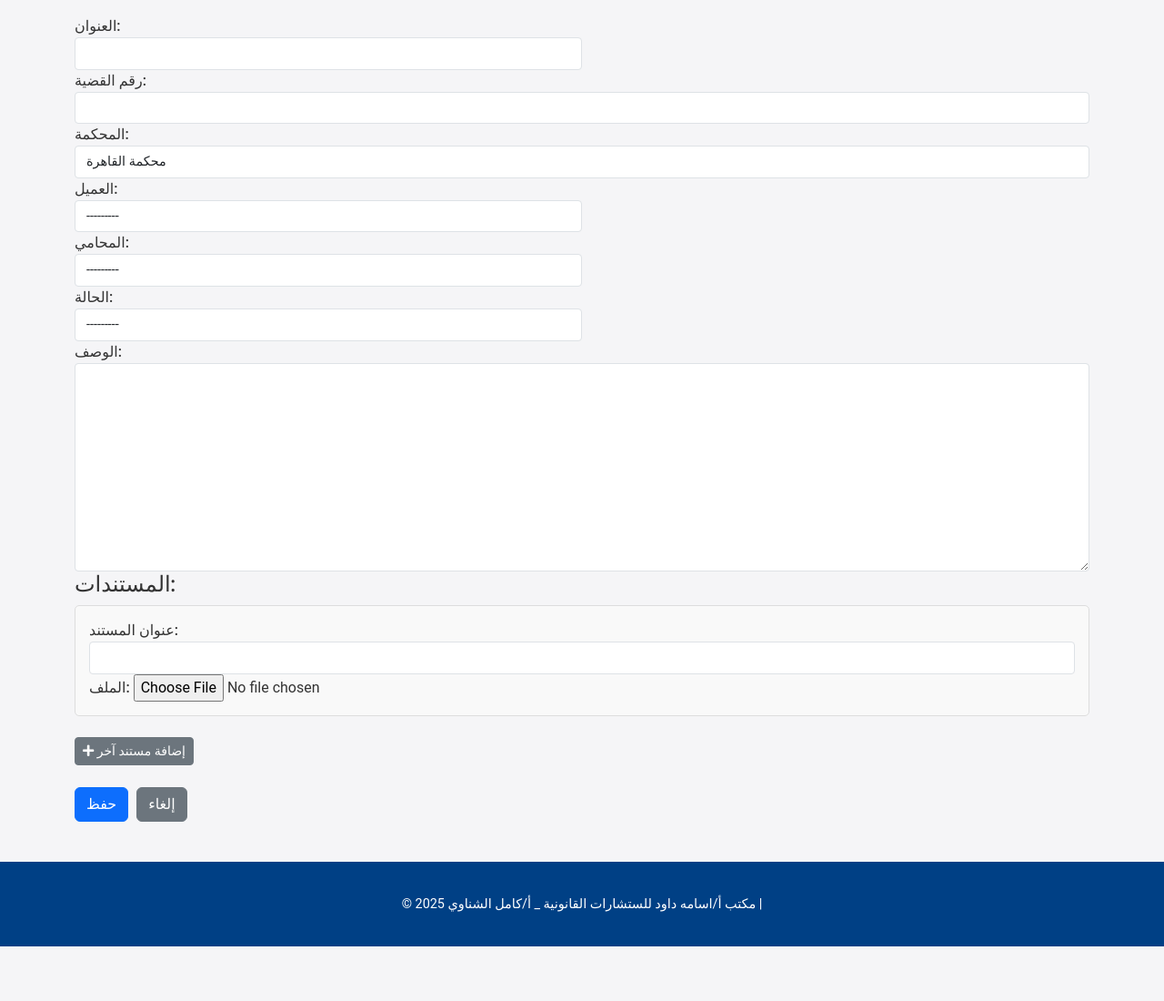
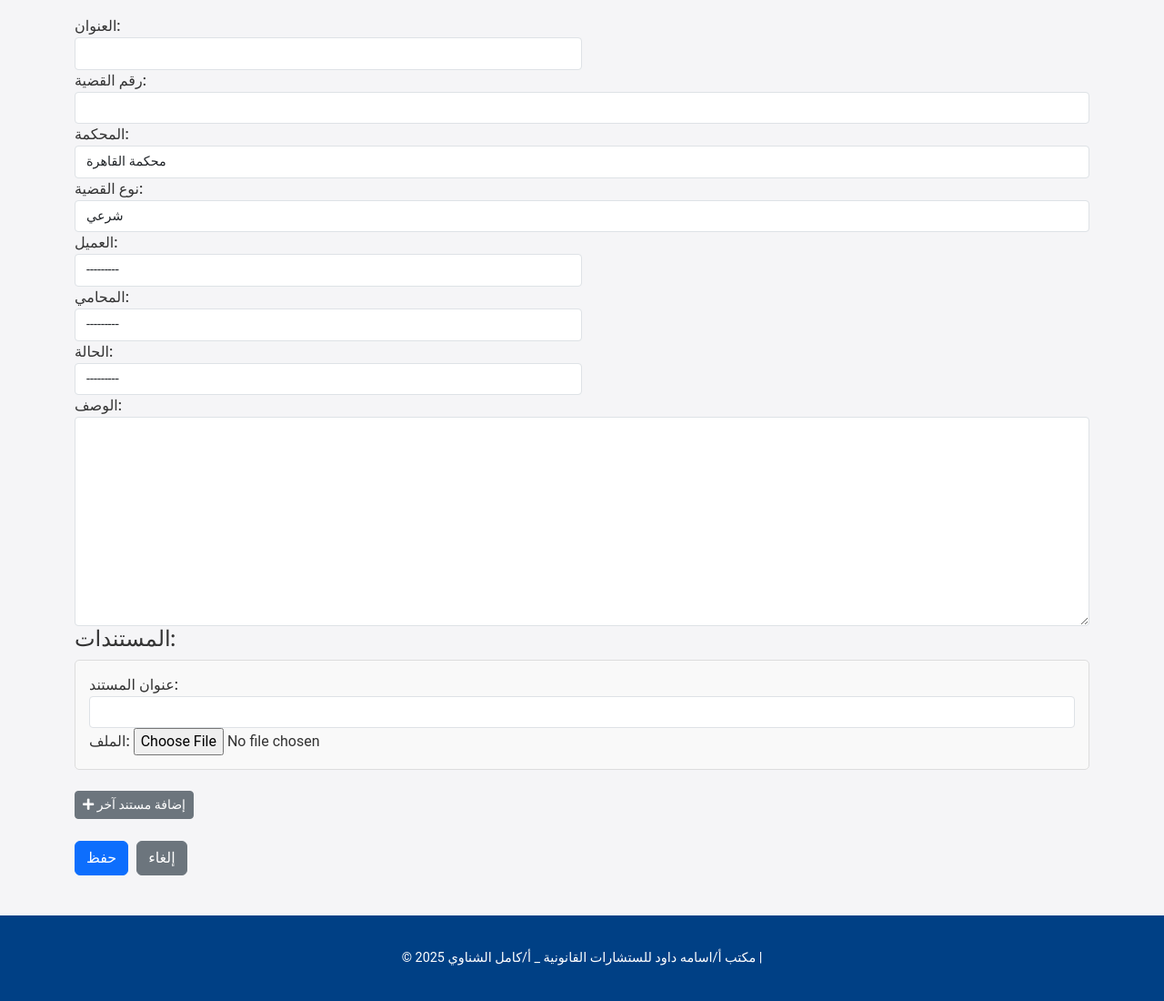
Before and after one commit to MmahmoudEg/Law_firm_system-, a Django app: page /case/create/ in a window 1280 px wide. Shown: the part 195-1295 px from the top of the page at 91% size. Before the commit the page ends 1235 px from the top, so only its background shows below. Run offline with Django 5.2, Linux system fonts and the light colour scheme; tables that the repository leaves empty hold one stand-in row (Sample ...); some libraries are stand-ins or nearby versions.

Commit message:
V2
documents working

```diff
--- a/cases/forms.py
+++ b/cases/forms.py
@@ -41,7 +41,7 @@ class CaseForm(forms.ModelForm):
     attachment = forms.FileField(widget=ResubmitFileWidget, required=False)
     class Meta:
         model = Case
-        fields = ['case_number','court','title', 'client', 'lawyer', 'status',  'description']
+        fields = ['case_number','court','case_type','title', 'client', 'lawyer', 'status',  'description']
 
 
 
--- a/cases/models.py
+++ b/cases/models.py
@@ -36,6 +36,14 @@ class Case(models.Model):
         ('LUXOR_COURT', 'محكمة الأقصر'),
         ('ASWAN_COURT', 'محكمة أسوان'),
     )
+    CASE_TYPE_CHOICES = (
+        ('LEGAL', 'شرعي'),
+        ('CRIMINAL', 'جنائي'),
+        ('CIVIL', 'مدني'),
+        ('ADMIN', 'اداري'),
+
+    )
+
     case_number = models.CharField(max_length=20, unique=True, blank=False, null=False)
     title = models.CharField(max_length=100)
     description = models.TextField()
@@ -43,6 +51,7 @@ class Case(models.Model):
     client = models.ForeignKey(Client, on_delete=models.CASCADE)
     lawyer = models.ForeignKey(Lawyer, on_delete=models.CASCADE)
     court = models.CharField(max_length=20, choices=COURT_CHOICES, default='CAIRO_COURT')
+    case_type = models.CharField(max_length=20, choices=CASE_TYPE_CHOICES, default='Legal')
     created_at = models.DateTimeField(auto_now_add=True)
     updated_at = models.DateTimeField(auto_now=True)
 
--- a/cases/templates/cases/case_form.html
+++ b/cases/templates/cases/case_form.html
@@ -44,6 +44,13 @@
     <div class="form-group">
       <label for="{{ form.court.id_for_label }}">المحكمة:</label>
       {{ form.court|add_class:"form-control" }}
+      {% for error in form.court.errors %}
+          <div class="invalid-feedback">{{ error }}</div>
+      {% endfor %}
+    </div>
+    <div class="form-group">
+      <label for="{{ form.case_type.id_for_label }}">نوع القضية:</label>
+      {{ form.case_type|add_class:"form-control" }}
       {% for error in form.court.errors %}
           <div class="invalid-feedback">{{ error }}</div>
       {% endfor %}
--- a/cases/templates/cases/case_list.html
+++ b/cases/templates/cases/case_list.html
@@ -25,6 +25,7 @@
         <tr>
             <th>التاريخ</th>
             <th>رقم القضية</th>
+            <th>نوع القضية</th>
             <th>المحكمة</th>
             <th>العنوان</th>
             <th>الحاله</th>
@@ -44,6 +45,7 @@
                     {{ case.case_number }}
                 </a>
             </td>
+            <td>{{ case.get_case_type_display }}</td>
             <td>{{ case.get_court_display }}</td>
             <td>{{ case.title }}</td>
             <td>{{ case.get_status_display }}</td>
```
Also changed, not shown: cases/migrations/0007_case_case_type.py (added).
